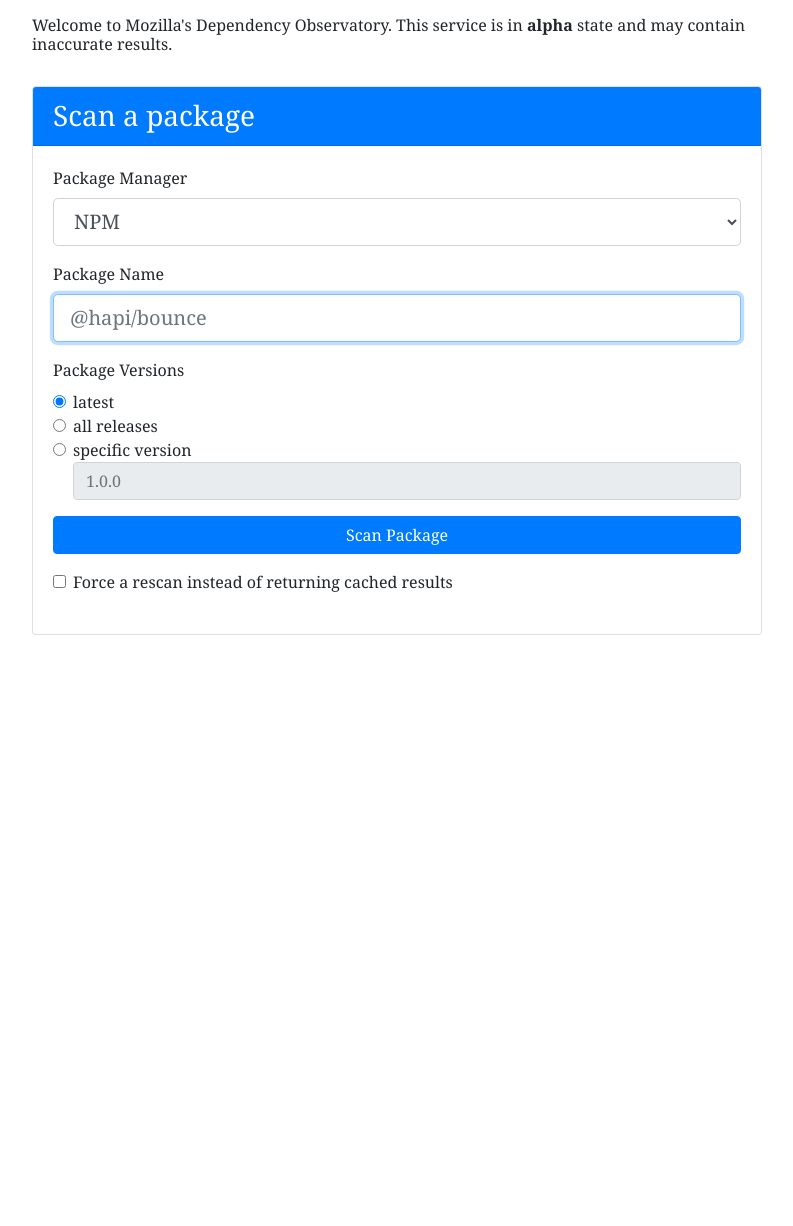
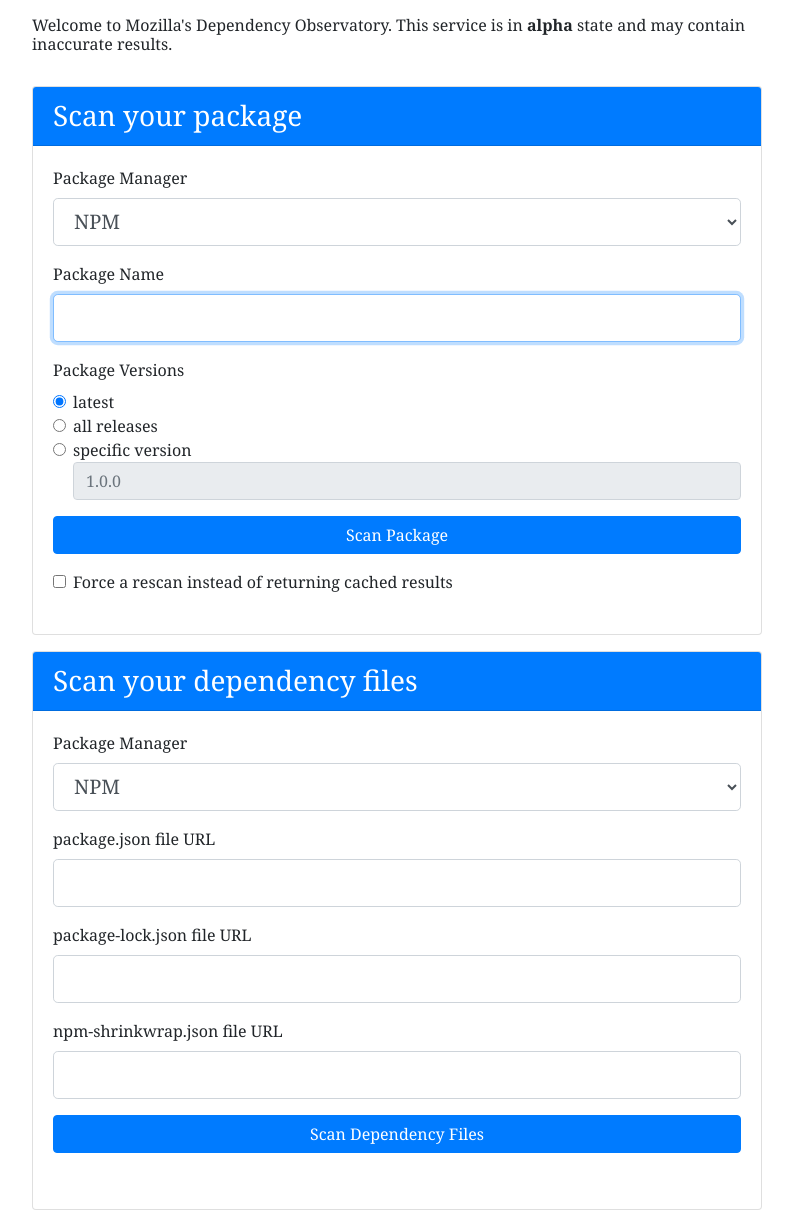
Before and after one commit to mozilla-services/dependency-observatory, a Flask app: page / in a window 1280 px wide. Shown: the part 66-1292 px from the top of the page, without its empty margins (243-1036 px from the left). Before the commit the page ends 701 px from the top, so only its background shows below. Run offline with Flask 2, Linux system fonts and the light colour scheme; parts of the project's set-up code (start-up, migrations or seed data) failed here and were passed over; some libraries are stand-ins or nearby versions.

Commit message:
web: add scan dependency files to search page

```diff
--- a/depobs/website/static/do.js
+++ b/depobs/website/static/do.js
@@ -1,6 +1,23 @@
-async function startScan(formData) {
-  console.debug("starting scan with formData:", formData);
-  let scanURI = "/api/v1/scans";
+function formDataToDepFilesScanBody(formData) {
+  console.debug("converting formData to dep files scan:", formData);
+  let body = {
+    scan_type: "scan_score_npm_dep_files",
+    package_manager: formData.package_manager,
+    manifest_url: formData.manifest_url,
+  };
+  if (formData.lockfile_url) {
+    console.debug("adding lockfile_url to body");
+    body.lockfile_url = formData.lockfile_url;
+  }
+  if (formData.shrinkwrap_url) {
+    console.debug("adding shrinkwrap_url to body");
+    body.shrinkwrap_url = formData.shrinkwrap_url;
+  }
+  return body;
+}
+
+function formDataToPackageScanBody(formData) {
+  console.debug("converting formData to package scan:", formData);
   let body = {
     scan_type: "scan_score_npm_package",
     package_manager: formData.package_manager,
@@ -14,6 +31,11 @@
     console.debug("adding package_version to body");
     body.package_version = formData.package_version;
   }
+  return body;
+}
+
+async function startScan(body) {
+  let scanURI = "/api/v1/scans";
   console.debug("starting scan with req body:", body);
 
   let response = await fetch(scanURI, {
@@ -67,12 +89,13 @@
 
 // view / UI code
 
-const formEl = document.getElementById("search-form");
+const formEl = document.getElementById("package-form");
 const formFieldsetEls = formEl.querySelectorAll("fieldset");
 const formPackageVersionTypeEl = document.getElementById(
   "package-versions-type"
 );
 const formPackageVersionEl = document.getElementById("packageVersion");
+const depFilesFormEl = document.getElementById("dep-files-form");
 
 function updateSearchError(err, errContextMessage) {
   // takes an Error with an optional .response property set and
@@ -121,9 +144,9 @@
   }
 }
 
-async function scanAndScorePackage(formDataObj) {
-  console.debug("starting scan with data:", formDataObj);
-  let startScanResponseJSON = await startScan(formDataObj);
+async function scanAndScore(body) {
+  console.debug("starting scan with data:", body);
+  let startScanResponseJSON = await startScan(body);
   let scanID = startScanResponseJSON.id;
   console.log(
     `created scan with name: ${scanID} and URL: ${window.location.origin}/api/v1/scans/${scanID}`
@@ -140,16 +163,16 @@
 }
 
 function onSubmit(event) {
-  console.debug(`form submitted! timestamp: ${event.timeStamp}`);
+  console.debug(`package scan form submitted! timestamp: ${event.timeStamp}`);
   event.preventDefault();
   updateSearchError(null); // clear error display
 
   let formDataObj = Object.fromEntries(new FormData(formEl));
-  console.debug("have formdata", formDataObj);
+  console.debug("have package scan formdata", formDataObj);
 
   if (formDataObj.force_rescan === "on") {
     console.debug("skipping report check since rescan requested");
-    scanAndScorePackage(formDataObj)
+    scanAndScore(formDataToPackageScanBody(formDataObj))
       .then(redirectToScanLogs)
       .catch((err) => {
         console.error(`error starting rescan: ${err}`);
@@ -178,7 +201,7 @@
           err.response = response;
           updateSearchError(err, "checking a package changelog exists");
         } else {
-          scanAndScorePackage(formDataObj)
+          scanAndScore(formDataToPackageScanBody(formDataObj))
             .then(redirectToScanLogs)
             .catch((err) => {
               console.error(`error starting scan: ${err}`);
@@ -210,7 +233,7 @@
           err.response = response;
           updateSearchError(err, "checking a package report exists");
         } else {
-          scanAndScorePackage(formDataObj)
+          scanAndScore(formDataToPackageScanBody(formDataObj))
             .then(redirectToScanLogs)
             .catch((err) => {
               console.error(`error starting scan: ${err}`);
@@ -230,6 +253,20 @@
   }
 }
 
+function onDepFilesFormSubmit(e) {
+  console.debug(`dep files scan form submitted! timestamp: ${event.timeStamp}`);
+  event.preventDefault();
+
+  let formDataObj = Object.fromEntries(new FormData(depFilesFormEl));
+  console.debug("have dep files scan formdata", formDataObj);
+  scanAndScore(formDataToDepFilesScanBody(formDataObj))
+    .then(redirectToScanLogs)
+    .catch((err) => {
+      console.error(`error starting dep files scan: ${err}`);
+      updateSearchError(err, "scanning a dep files");
+    });
+}
+
 window.addEventListener("DOMContentLoaded", (event) => {
   console.debug("DOM fully loaded and parsed");
 
@@ -238,4 +275,6 @@
     updatePackageVersionInput
   );
   formEl.addEventListener("submit", onSubmit);
+
+  depFilesFormEl.addEventListener("submit", onDepFilesFormSubmit);
 });
--- /dev/null
+++ b/depobs/website/templates/scan_dep_files.html
@@ -0,0 +1,35 @@
+<div class="card mt-3">
+    <div class="card-header bg-primary text-white"><span class="h3">Scan your dependency files</span></div>
+    <div class="card-body no-popover-mobile pb-4">
+        <form id="dep-files-form">
+            <fieldset class="form-group">
+                <div class="form-group">
+                    <label for="packageManager">Package Manager</label>
+
+                    <select class="form-control form-control-lg" id="packageManager" name="package_manager">
+                        <option value="npm">NPM</option>
+                    </select>
+                </div>
+
+                <div class="form-group">
+                    <label for="manifest_url">package.json file URL</label>
+                    <input type="url" class="form-control form-control-lg" name="manifest_url" id="manifest_url" required>
+                </div>
+
+                <div class="form-group">
+                    <label for="lockfile_url">package-lock.json file URL</label>
+                    <input type="url" class="form-control form-control-lg" name="lockfile_url" id="lockfile_url">
+                </div>
+
+                <div class="form-group">
+                    <label for="shrinkwrap_url">npm-shrinkwrap.json file URL</label>
+                    <input type="url" class="form-control form-control-lg" name="shrinkwrap_url" id="shrinkwrap_url">
+                </div>
+
+                <div class="input-group mt-2 mb-3">
+                    <button class="btn btn-primary btn-large btn-block" type="submit">Scan Dependency Files</button>
+                </div>
+            </fieldset>
+        </form>
+    </div>
+</div>
--- /dev/null
+++ b/depobs/website/templates/scan_package.html
@@ -0,0 +1,58 @@
+<div class="card mt-3">
+    <div class="card-header bg-primary text-white"><span class="h3">Scan your package</span></div>
+    <div class="card-body no-popover-mobile pb-4">
+        <form id="package-form" method="GET" action="/package_report">
+            <fieldset class="form-group">
+                <div class="form-group">
+                    <label for="packageManager">Package Manager</label>
+
+                    <select class="form-control form-control-lg" id="packageManager" name="package_manager">
+                        <option value="npm">NPM</option>
+                    </select>
+                </div>
+
+                <div class="form-group">
+                    <label for="packageName">Package Name</label>
+                    <input type="text" class="form-control form-control-lg" id="packageName" name="package_name" placeholder="" aria-label="package name" autocorrect="off" autocapitalize="off" spellcheck="false" autofocus>
+                </div>
+
+                <div class="form-group" id="package-versions-type">
+                    <label for="packageVersionType">Package Versions</label>
+
+                    <div class="form-check">
+                        <input class="form-check-input" type="radio" name="package_versions_type" id="package-versions-latest" value="latest" checked>
+                        <label class="form-check-label" for="package-versions-latest">
+                            latest
+                        </label>
+                    </div>
+                    <div class="form-check">
+                        <input class="form-check-input" type="radio" name="package_versions_type" id="package-versions-releases" value="releases">
+                        <label class="form-check-label" for="package-versions-releases">
+                            all releases
+                        </label>
+                    </div>
+                    <div class="form-check">
+                        <input class="form-check-input" type="radio" name="package_versions_type" id="package-versions-specific-version" value="specific-version">
+                        <label class="form-check-label" for="package-versions-specific-version">
+                            specific version
+                        </label>
+                        <label class="d-none" for="packageVersion">Package Version</label>
+                        <input type="text" class="form-control" id="packageVersion" name="package_version" placeholder="1.0.0" aria-label="package version" autocorrect="off" autocapitalize="off" spellcheck="false" autofocus disabled>
+                    </div>
+                </div>
+
+                <div class="input-group mt-2 mb-3">
+                    <button class="btn btn-primary btn-large btn-block" type="submit">Scan Package</button>
+                </div>
+
+                <div class="form-check" title="">
+                    <input class="form-check-input" type="checkbox" name="force_rescan" id="scan-btn-rescan">
+                    <label class="form-check-label" for="scan-btn-rescan">
+                        Force a rescan instead of returning cached results
+                    </label>
+                </div>
+
+            </fieldset>
+        </form>
+    </div>
+</div>
--- a/depobs/website/templates/search_index.html
+++ b/depobs/website/templates/search_index.html
@@ -2,74 +2,17 @@
 
 {% block content %}
 <noscript>
-    <h1>Please enable Javascript to initiate package scans.</h1>
+    <h1>Please enable Javascript to start scans.</h1>
 </noscript>
 
-<div id="no-scan">
 <div class="row">
     <div class="col-12 col-md-10 offset-md-1 col-xl-8 offset-xl-2">
         <h1 class="h6 margin-bottom">
             Welcome to Mozilla's Dependency Observatory. This service is in <strong>alpha</strong> state and may contain inaccurate results.
         </h1>
-            <div class="card mt-3">
-                <div class="card-header bg-primary text-white"><span class="h3">Scan a package</span></div>
-                <div class="card-body no-popover-mobile pb-4">
-                    <form id="search-form" method="GET" action="/package_report">
-                        <fieldset class="form-group">
-			    <div class="form-group">
-				<label for="packageManager">Package Manager</label>
+        {% include 'scan_package.html' %}
 
-				<select class="form-control form-control-lg" id="packageManager" name="package_manager">
-                                    <option value="npm">NPM</option>
-				</select>
-                            </div>
-
-			    <div class="form-group">
-				<label for="packageName">Package Name</label>
-				<input type="text" class="form-control form-control-lg" id="packageName" name="package_name" placeholder="@hapi/bounce" aria-label="package name" autocorrect="off" autocapitalize="off" spellcheck="false" autofocus>
-                            </div>
-
-			    <div class="form-group" id="package-versions-type">
-				<label for="packageVersionType">Package Versions</label>
-
-				<div class="form-check">
-				    <input class="form-check-input" type="radio" name="package_versions_type" id="package-versions-latest" value="latest" checked>
-				    <label class="form-check-label" for="package-versions-latest">
-					latest
-				    </label>
-				</div>
-				<div class="form-check">
-				    <input class="form-check-input" type="radio" name="package_versions_type" id="package-versions-releases" value="releases">
-				    <label class="form-check-label" for="package-versions-releases">
-					all releases
-				    </label>
-				</div>
-				<div class="form-check">
-				    <input class="form-check-input" type="radio" name="package_versions_type" id="package-versions-specific-version" value="specific-version">
-				    <label class="form-check-label" for="package-versions-specific-version">
-					specific version
-				    </label>
-				    <label class="d-none" for="packageVersion">Package Version</label>
-				    <input type="text" class="form-control" id="packageVersion" name="package_version" placeholder="1.0.0" aria-label="package version" autocorrect="off" autocapitalize="off" spellcheck="false" autofocus disabled>
-				</div>
-			    </div>
-
-                            <div class="input-group mt-2 mb-3">
-				<button class="btn btn-primary btn-large btn-block" type="submit">Scan Package</button>
-                            </div>
-
-                            <div class="form-check" title="">
-                                <input class="form-check-input" type="checkbox" name="force_rescan" id="scan-btn-rescan">
-                                <label class="form-check-label" for="scan-btn-rescan">
-                                    Force a rescan instead of returning cached results
-                                </label>
-                            </div>
-
-                        </fieldset>
-                    </form>
-                </div>
-            </div>
-        </div>
+        {% include 'scan_dep_files.html' %}
     </div>
 </div>
 
```
Lines whose indentation alone changed are shown as unchanged.
